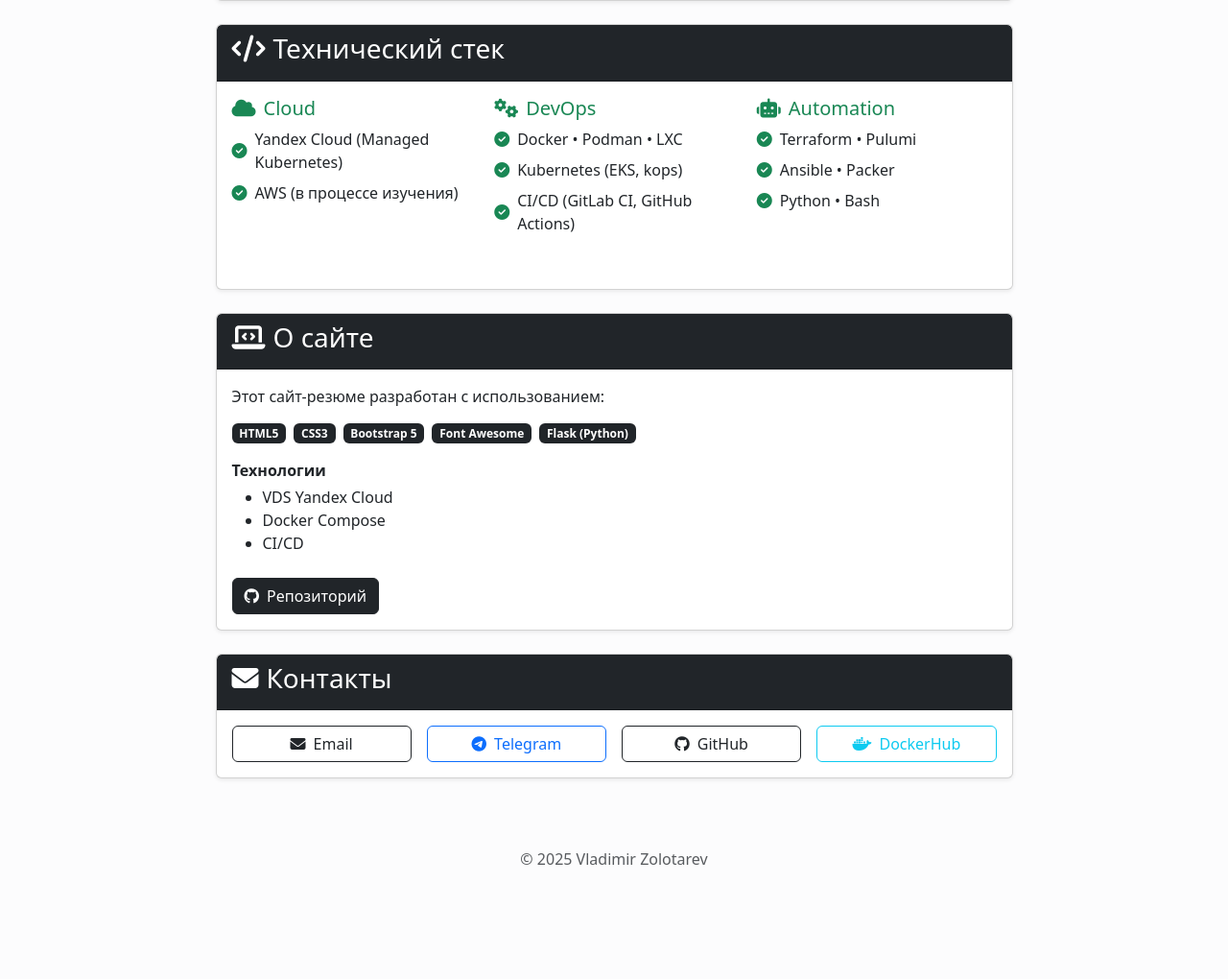
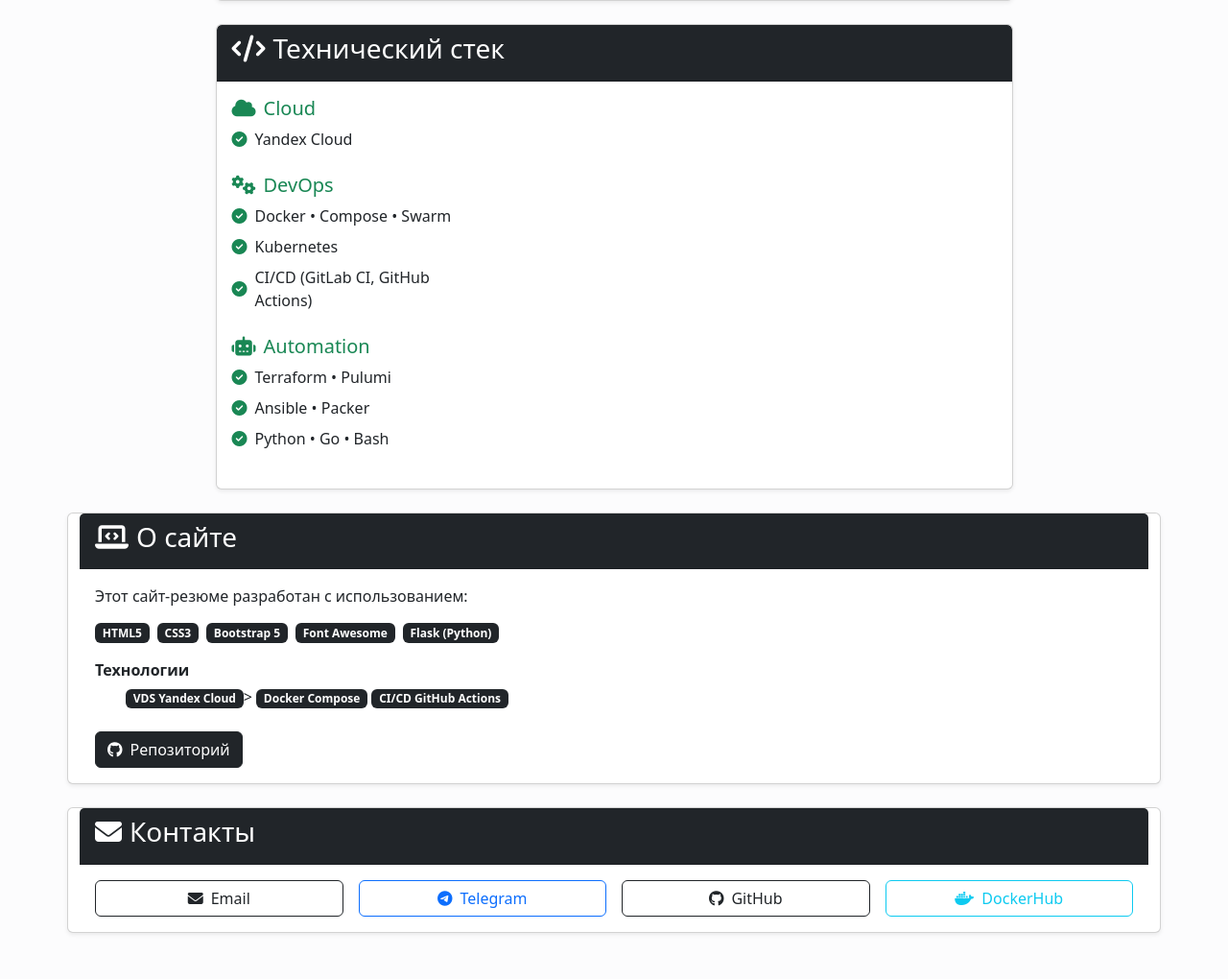
Before and after one commit to Vladim1rZolotarev/test-devops-task, a Flask app: page / in a window 1280 px wide. Shown: the part 557-1577 px from the top of the page at 96% size. Before the commit the page ends 1458 px from the top, so only its background shows below. Run offline with Flask 3, Linux system fonts and the light colour scheme; some libraries are stand-ins or nearby versions.

Commit message:
Fix Front

```diff
--- a/app/templates/index.html
+++ b/app/templates/index.html
@@ -16,7 +16,6 @@
         <div class="row justify-content-center">
             <div class="col-lg-10 col-xl-9">
 
-                <!-- Header -->
                 <header class="card shadow-sm mb-4 bg-dark text-white">
                     <div class="card-body">
                         <div class="row align-items-center">
@@ -28,7 +27,6 @@
                     </div>
                 </header>
 
-                <!-- Обо мне -->
                 <section class="card shadow-sm mb-4">
                     <div class="card-header bg-dark text-white">
                         <h3><i class="fas fa-user me-2"></i>Обо мне</h3>
@@ -36,12 +34,14 @@
                     <div class="card-body">
                         <div class="row align-items-center">
                             <div class="col-md-3 text-center mb-3 mb-md-0">
-                                <img src="https://via.placeholder.com/300x300" alt="Фото"
+                                <img src="" alt=""
                                     class="img-fluid rounded-circle border border-3 border-success-custom"
                                     style="max-width: 150px;">
                             </div>
                             <div class="col-md-9">
-                                <p class="lead">Я системный/сетевой администратор, активно развиваюсь в направлении DevOps. Имею два красных диплома по технической специальности и опыт работы с современным стеком технологий для управления инфраструктурой.</p>
+                                <p class="lead">Я системный/сетевой администратор, активно развиваюсь в направлении
+                                    DevOps. Имею два красных диплома по технической специальности и опыт работы с
+                                    современным стеком технологий для управления инфраструктурой.</p>
                                 <ul class="list-unstyled">
                                     <li class="mb-2">
                                         <i class="fas fa-check-circle text-success me-2"></i>
@@ -65,38 +65,32 @@
                     </div>
                 </section>
 
-                <!-- Технический стек -->
                 <section class="card shadow-sm mb-4">
                     <div class="card-header bg-dark text-white">
                         <h3><i class="fas fa-code me-2"></i>Технический стек</h3>
                     </div>
                     <div class="card-body">
-                        <div class="row">
-                            <!-- Cloud -->
+
                         <div class="col-md-4 mb-4">
                             <h5 class="text-success"><i class="fas fa-cloud me-2"></i>Cloud</h5>
                             <ul class="list-unstyled">
                                 <li class="mb-2 d-flex align-items-center">
                                     <i class="fas fa-check-circle text-success me-2"></i>
-                                        Yandex Cloud (Managed Kubernetes)
-                                    </li>
-                                    <li class="mb-2 d-flex align-items-center">
-                                        <i class="fas fa-check-circle text-success me-2"></i>
-                                        AWS (в процессе изучения)
+                                    Yandex Cloud
                                 </li>
                             </ul>
                         </div>
-                            <!-- DevOps -->
+
                         <div class="col-md-4 mb-4">
                             <h5 class="text-success"><i class="fas fa-cogs me-2"></i>DevOps</h5>
                             <ul class="list-unstyled">
                                 <li class="mb-2 d-flex align-items-center">
                                     <i class="fas fa-check-circle text-success me-2"></i>
-                                        Docker • Podman • LXC
+                                    Docker • Compose • Swarm
                                 </li>
                                 <li class="mb-2 d-flex align-items-center">
                                     <i class="fas fa-check-circle text-success me-2"></i>
-                                        Kubernetes (EKS, kops)
+                                    Kubernetes
                                 </li>
                                 <li class="mb-2 d-flex align-items-center">
                                     <i class="fas fa-check-circle text-success me-2"></i>
@@ -104,7 +98,7 @@
                                 </li>
                             </ul>
                         </div>
-                            <!-- Automation -->
+
                         <div class="col-md-4 mb-4">
                             <h5 class="text-success"><i class="fas fa-robot me-2"></i>Automation</h5>
                             <ul class="list-unstyled">
@@ -118,7 +112,7 @@
                                 </li>
                                 <li class="mb-2 d-flex align-items-center">
                                     <i class="fas fa-check-circle text-success me-2"></i>
-                                        Python • Bash
+                                    Python • Go • Bash
                                 </li>
                             </ul>
                         </div>
@@ -126,7 +120,6 @@
             </div>
             </section>
 
-                <!-- О сайте -->
             <section class="card shadow-sm mb-4">
                 <div class="card-header bg-dark text-white">
                     <h3><i class="fas fa-laptop-code me-2"></i>О сайте</h3>
@@ -142,9 +135,9 @@
                     </div>
                     <p class="mb-1"><strong>Технологии</strong></p>
                     <ul>
-                            <li>VDS Yandex Cloud</li>
-                            <li>Docker Compose</li>
-                            <li>CI/CD</li>
+                        <span class="badge bg-dark">VDS Yandex Cloud</span>>
+                        <span class="badge bg-dark">Docker Compose</span>
+                        <span class="badge bg-dark">CI/CD GitHub Actions</span>
                     </ul>
                     <a href="https://github.com/Vladim1rZolotarev/test-devops-task.git" class="btn btn-dark mt-2">
                         <i class="fab fa-github me-2"></i>Репозиторий
@@ -152,7 +145,6 @@
                 </div>
             </section>
 
-                <!-- Контакты -->
             <section class="card shadow-sm">
                 <div class="card-header bg-dark text-white">
                     <h3><i class="fas fa-envelope me-2"></i>Контакты</h3>
@@ -183,11 +175,6 @@
                 </div>
             </section>
 
-                <!-- Футер -->
-                <footer class="text-center text-muted mt-5 py-4">
-                    <p class="mb-1">© 2025 Vladimir Zolotarev</p>
-                </footer>
-
         </div>
     </div>
     </div>
```
Lines whose indentation alone changed are shown as unchanged.
